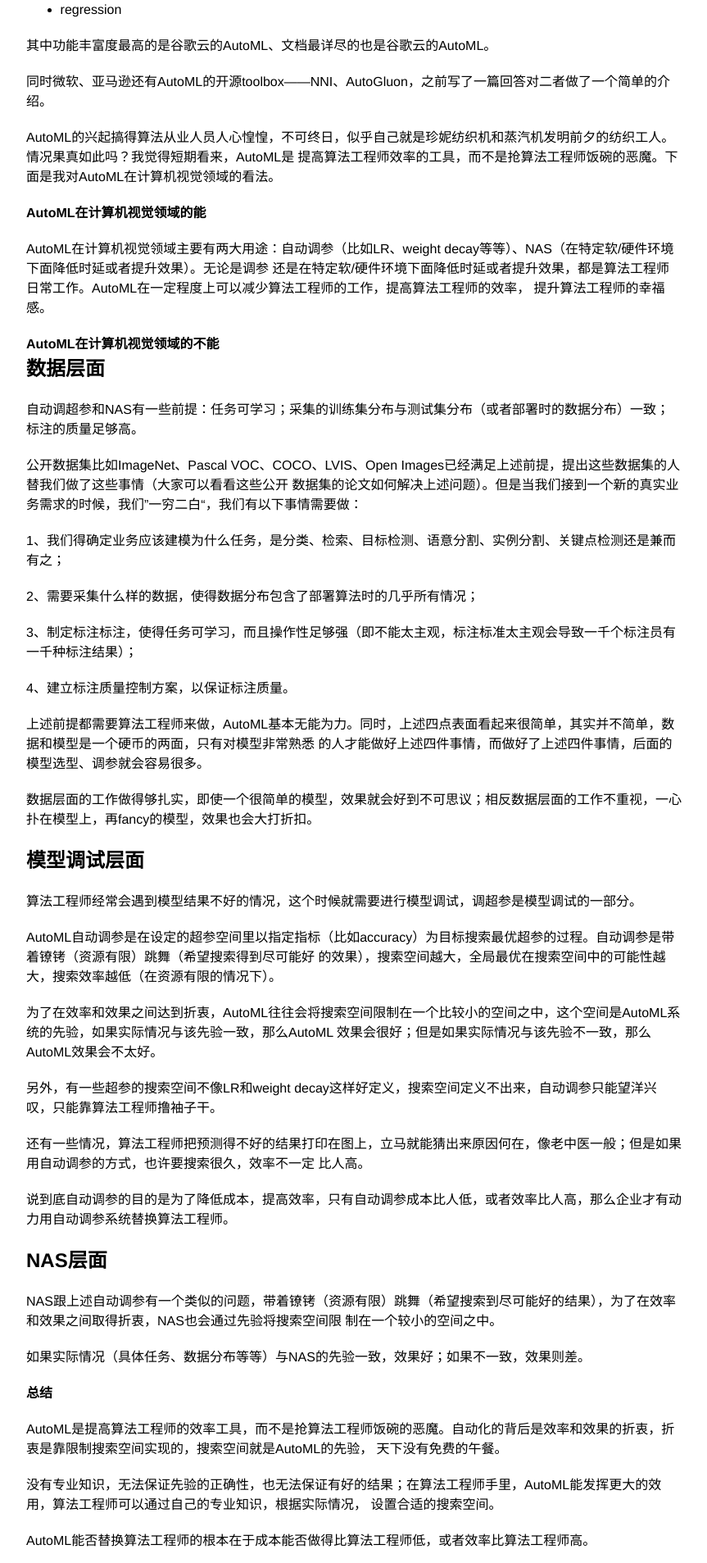
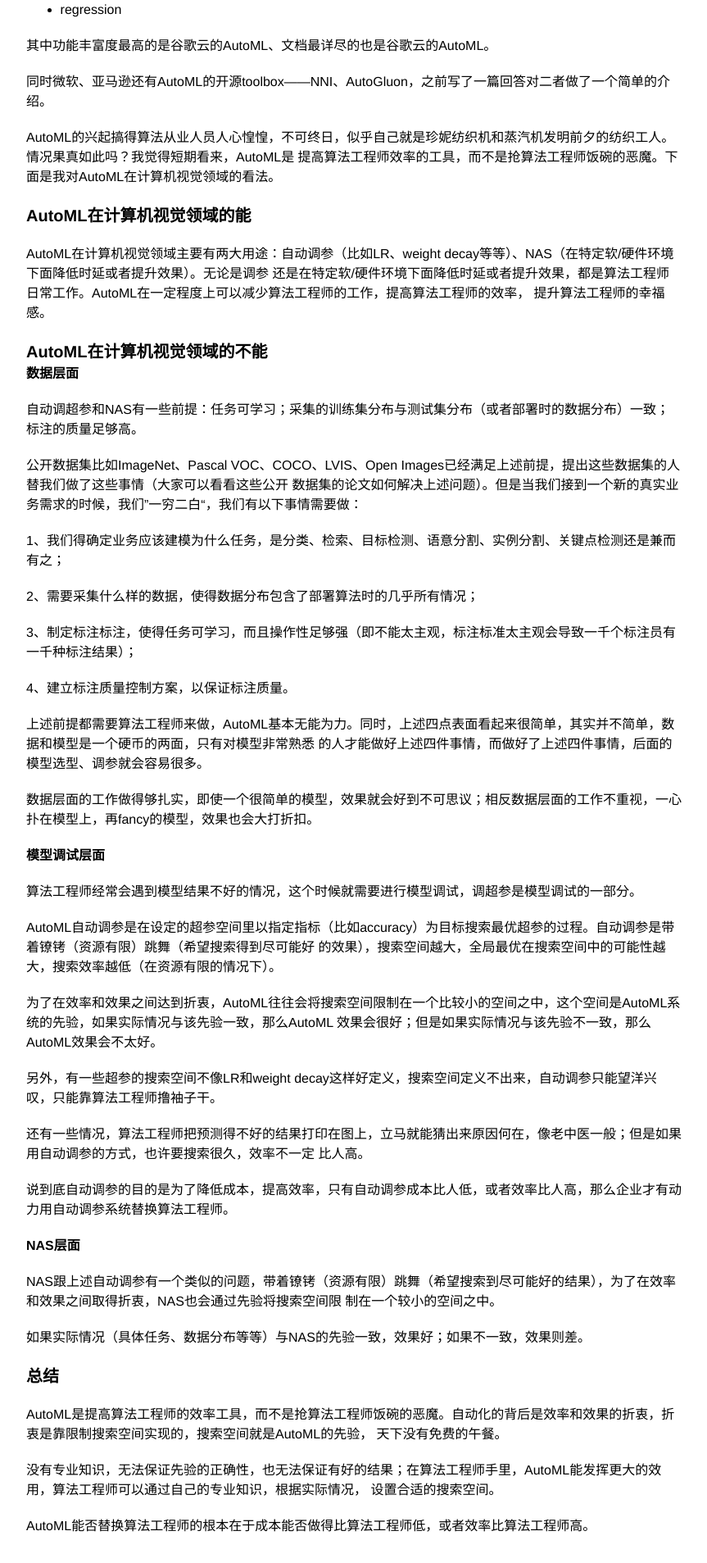
Before and after one commit to mileistone/mileistone.github.io, a Jekyll site: the page built from _posts/2020-03-06-can-and-cannot-of-automl.md, in a window 1280 px wide. Shown: the part 844-2751 px from the top of the page at 82% size, without its empty margins (208-1071 px from the left). Built offline with Jekyll 4.4.1, drawn with Linux system fonts in a browser that asks for light colours; comment, search, counter and statistics services are not loaded.

```diff
--- a/_posts/2020-03-06-can-and-cannot-of-automl.md
+++ b/_posts/2020-03-06-can-and-cannot-of-automl.md
@@ -44,14 +44,14 @@ AWS的[Amazon SageMaker Autopilot](https://aws.amazon.com/cn/sagemaker/autopilot
 AutoML的兴起搞得算法从业人员人心惶惶，不可终日，似乎自己就是珍妮纺织机和蒸汽机发明前夕的纺织工人。情况果真如此吗？我觉得短期看来，AutoML是
 提高算法工程师效率的工具，而不是抢算法工程师饭碗的恶魔。下面是我对AutoML在计算机视觉领域的看法。
 
-### AutoML在计算机视觉领域的能
+##### AutoML在计算机视觉领域的能
 AutoML在计算机视觉领域主要有两大用途：自动调参（比如LR、weight decay等等）、NAS（在特定软/硬件环境下面降低时延或者提升效果）。无论是调参
 还是在特定软/硬件环境下面降低时延或者提升效果，都是算法工程师日常工作。AutoML在一定程度上可以减少算法工程师的工作，提高算法工程师的效率，
 提升算法工程师的幸福感。
 
-### AutoML在计算机视觉领域的不能
+##### AutoML在计算机视觉领域的不能
 
-#### 数据层面
+###### 数据层面
 
 自动调超参和NAS有一些前提：任务可学习；采集的训练集分布与测试集分布（或者部署时的数据分布）一致；标注的质量足够高。
 
@@ -71,7 +71,7 @@ AutoML在计算机视觉领域主要有两大用途：自动调参（比如LR、
 
 数据层面的工作做得够扎实，即使一个很简单的模型，效果就会好到不可思议；相反数据层面的工作不重视，一心扑在模型上，再fancy的模型，效果也会大打折扣。
 
-#### 模型调试层面
+###### 模型调试层面
 算法工程师经常会遇到模型结果不好的情况，这个时候就需要进行模型调试，调超参是模型调试的一部分。
 
 AutoML自动调参是在设定的超参空间里以指定指标（比如accuracy）为目标搜索最优超参的过程。自动调参是带着镣铐（资源有限）跳舞（希望搜索得到尽可能好
@@ -87,14 +87,14 @@ AutoML自动调参是在设定的超参空间里以指定指标（比如accuracy
 
 说到底自动调参的目的是为了降低成本，提高效率，只有自动调参成本比人低，或者效率比人高，那么企业才有动力用自动调参系统替换算法工程师。
 
-#### NAS层面
+###### NAS层面
 
 NAS跟上述自动调参有一个类似的问题，带着镣铐（资源有限）跳舞（希望搜索到尽可能好的结果），为了在效率和效果之间取得折衷，NAS也会通过先验将搜索空间限
 制在一个较小的空间之中。
 
 如果实际情况（具体任务、数据分布等等）与NAS的先验一致，效果好；如果不一致，效果则差。
 
-### 总结
+##### 总结
 
 AutoML是提高算法工程师的效率工具，而不是抢算法工程师饭碗的恶魔。自动化的背后是效率和效果的折衷，折衷是靠限制搜索空间实现的，搜索空间就是AutoML的先验，
 天下没有免费的午餐。
```
